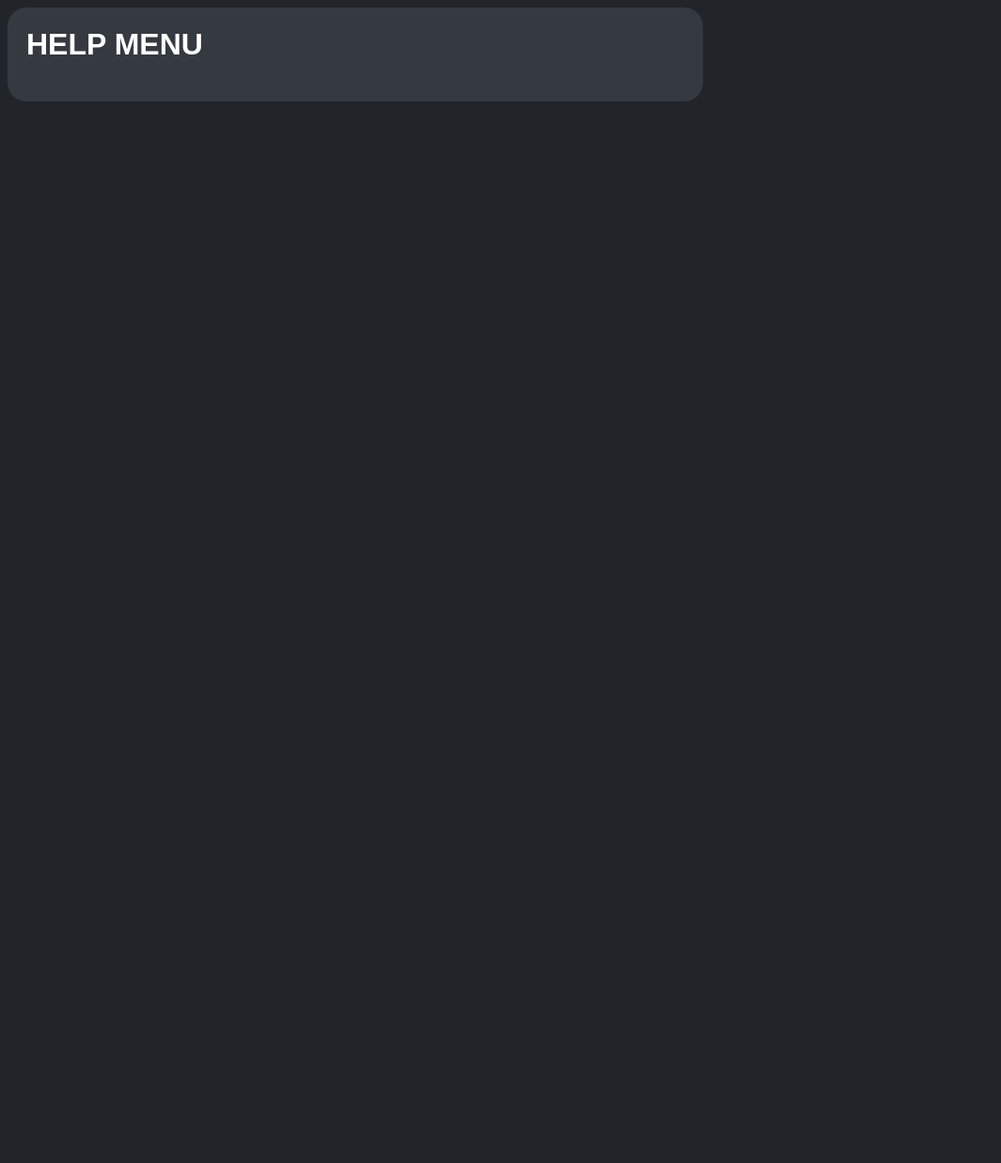
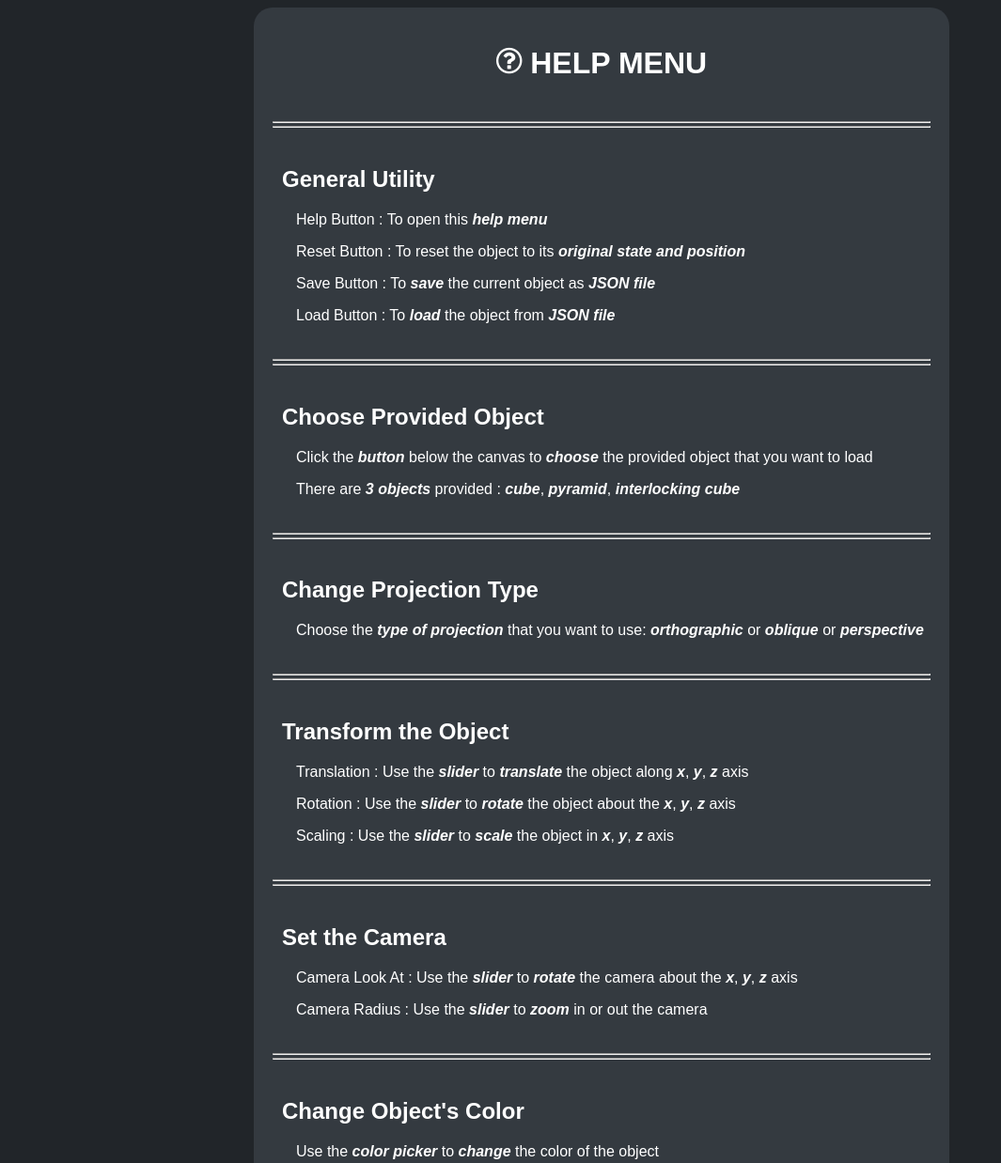
Before and after one commit to danielsalim/IF3260_Tugas2_K01_G05, a plain HTML site: page src/help.html in a window 1280 px wide. Shown: the top 1238 px of the page at 94% size, without its empty margins (0-1065 px from the left). Before the commit the page ends 800 px from the top, so only its background shows below. Drawn offline with Linux system fonts and the light colour scheme.

Commit message:
feat: add instruction in help page

```diff
--- a/src/help.html
+++ b/src/help.html
@@ -5,11 +5,50 @@
     <title>3D WebGL Hollow Object - Help</title>
     <meta name="viewport" content="width=device-width, initial-scale=1.0">
     <link rel="shortcut icon" href="https://openclipart.org/image/800px/289297" type="image/x-icon">
+    <link rel="stylesheet" href="https://cdnjs.cloudflare.com/ajax/libs/font-awesome/4.7.0/css/font-awesome.min.css">
     <link rel="stylesheet" href="style.css">
 </head>
 <body>
-    <div class="menu-container">
-        <h1> HELP MENU </h1>
+    <div class="help-container">
+        <h1> <span class="fa fa-question-circle-o"></span>&nbsp;HELP MENU </h1>
+
+        <br><hr><hr><br>
+        <h2> General Utility </h2>
+        <p> Help Button  : To open this&nbsp;<i><b>help menu</b></i> </p>
+        <p> Reset Button : To reset the object to its&nbsp;<i><b>original state and position</b></i> </p>
+        <p> Save Button  : To&nbsp;<i><b>save</b></i>&nbsp;the current object as&nbsp;<i><b>JSON file</b></i> </p>
+        <p> Load Button  : To&nbsp;<i><b>load</b></i>&nbsp;the object from&nbsp;<i><b>JSON file</b></i> </p>
+
+        <br><hr><hr><br>
+        <h2> Choose Provided Object </h2>
+        <p> Click the&nbsp;<i><b>button</b></i>&nbsp;below the canvas to&nbsp;<i><b>choose</b></i>&nbsp;the provided object that you want to load </p>
+        <p> There are&nbsp;<i><b>3 objects</b></i>&nbsp;provided :&nbsp;<i><b>cube</b></i>,&nbsp;<i><b>pyramid</b></i>,&nbsp;<i><b>interlocking cube</b></i> </p>
+
+        <br><hr><hr><br>
+        <h2> Change Projection Type </h2>
+        <p> Choose the&nbsp;<i><b>type of projection</b></i>&nbsp;that you want to use:&nbsp;<i><b>orthographic</b></i>&nbsp;or&nbsp;<i><b>oblique</b></i>&nbsp;or&nbsp;<i><b>perspective</b></i> </p>
+
+        <br><hr><hr><br>
+        <h2> Transform the Object </h2>
+        <p> Translation : Use the&nbsp;<i><b>slider</b></i>&nbsp;to&nbsp;<i><b>translate</b></i>&nbsp;the object along&nbsp;<i><b>x</b></i>,&nbsp;<i><b>y</b></i>,&nbsp;<i><b>z</b></i>&nbsp;axis </p>
+        <p> Rotation    : Use the&nbsp;<i><b>slider</b></i>&nbsp;to&nbsp;<i><b>rotate</b></i>&nbsp;the object about the&nbsp;<i><b>x</b></i>,&nbsp;<i><b>y</b></i>,&nbsp;<i><b>z</b></i>&nbsp;axis </p>
+        <p> Scaling     : Use the&nbsp;<i><b>slider</b></i>&nbsp;to&nbsp;<i><b>scale</b></i>&nbsp;the object in&nbsp;<i><b>x</b></i>,&nbsp;<i><b>y</b></i>,&nbsp;<i><b>z</b></i>&nbsp;axis </p>
+
+        <br><hr><hr><br>
+        <h2> Set the Camera </h2>
+        <p> Camera Look At  : Use the&nbsp;<i><b>slider</b></i>&nbsp;to&nbsp;<i><b>rotate</b></i>&nbsp;the camera about the&nbsp;<i><b>x</b></i>,&nbsp;<i><b>y</b></i>,&nbsp;<i><b>z</b></i>&nbsp;axis </p>
+        <p> Camera Radius  : Use the&nbsp;<i><b>slider</b></i>&nbsp;to&nbsp;<i><b>zoom</b></i>&nbsp;in or out the camera </p>
+
+        <br><hr><hr><br>
+        <h2> Change Object's Color </h2>
+        <p> Use the&nbsp;<i><b>color picker</b></i>&nbsp;to&nbsp;<i><b>change</b></i>&nbsp;the color of the object </p>
+
+        <br><hr><hr><br>
+        <h2> Shading Option </h2>
+        <p> Press the&nbsp;<i><b>switch</b></i>&nbsp;to&nbsp;<i><b>enable</b></i>&nbsp;or&nbsp;<i><b>disable</b></i>&nbsp;the&nbsp;<i><b>shading</b></i>&nbsp;of the object </p>
+        <p> The shading is&nbsp;<i><b>enabled by default</b></i> </p>
+
+        <br>
     </div>
 </body>
 </html>
--- a/src/style.css
+++ b/src/style.css
@@ -145,3 +145,38 @@ input[type=range]::-webkit-slider-runnable-track {
 input[type=range]::-webkit-slider-thumb {
   margin-top: -3px;
 }
+
+
+
+
+/* HELP PAGE */
+.help-container {
+  text-align: center;
+  margin: 0 auto;
+  align-content: start;
+  padding: 20px;
+  border-radius: 20px;
+  background-color: #343A40;
+  width: 700px;
+}
+
+.help-container h1 {
+  display: flex;
+  justify-content: center;
+}
+
+.help-container h2 {
+  display: flex;
+  justify-content: left;
+  padding-left: 10px;
+}
+
+.help-container p {
+  display: flex;
+  justify-content: left;
+  padding-left: 25px;
+}
+
+hr {
+  margin: 3px 0px;
+}
```
